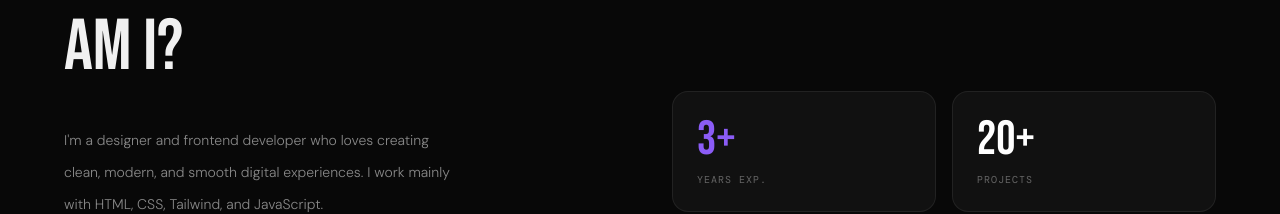
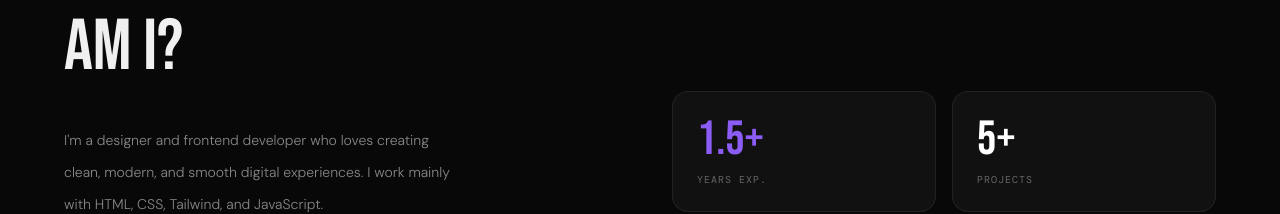
Before and after one commit to Laurens8006/peterhuisma.nl, a website: page index.html in a window 1280 px wide. Shown: the part 1030-1244 px from the top of the page. Drawn offline with nearby package versions, Linux system fonts and the light colour scheme.

Commit message:
ingeleverd

```diff
--- a/index.html
+++ b/index.html
@@ -401,13 +401,13 @@
             <div class="reveal grid grid-cols-2 gap-4">
                 <div class="p-6 rounded-2xl flex flex-col gap-2"
                     style="background:var(--card);border:1px solid var(--border)">
-                    <span class="font-display text-5xl" style="color:var(--pink)">3+</span>
+                    <span class="font-display text-5xl" style="color:var(--pink)">1.5+</span>
                     <span class="font-mono text-[10px] tracking-widest uppercase" style="color:var(--muted)">Years
                         exp.</span>
                 </div>
                 <div class="p-6 rounded-2xl flex flex-col gap-2"
                     style="background:var(--card);border:1px solid var(--border)">
-                    <span class="font-display text-5xl text-white">20+</span>
+                    <span class="font-display text-5xl text-white">5+</span>
                     <span class="font-mono text-[10px] tracking-widest uppercase"
                         style="color:var(--muted)">Projects</span>
                 </div>
```
